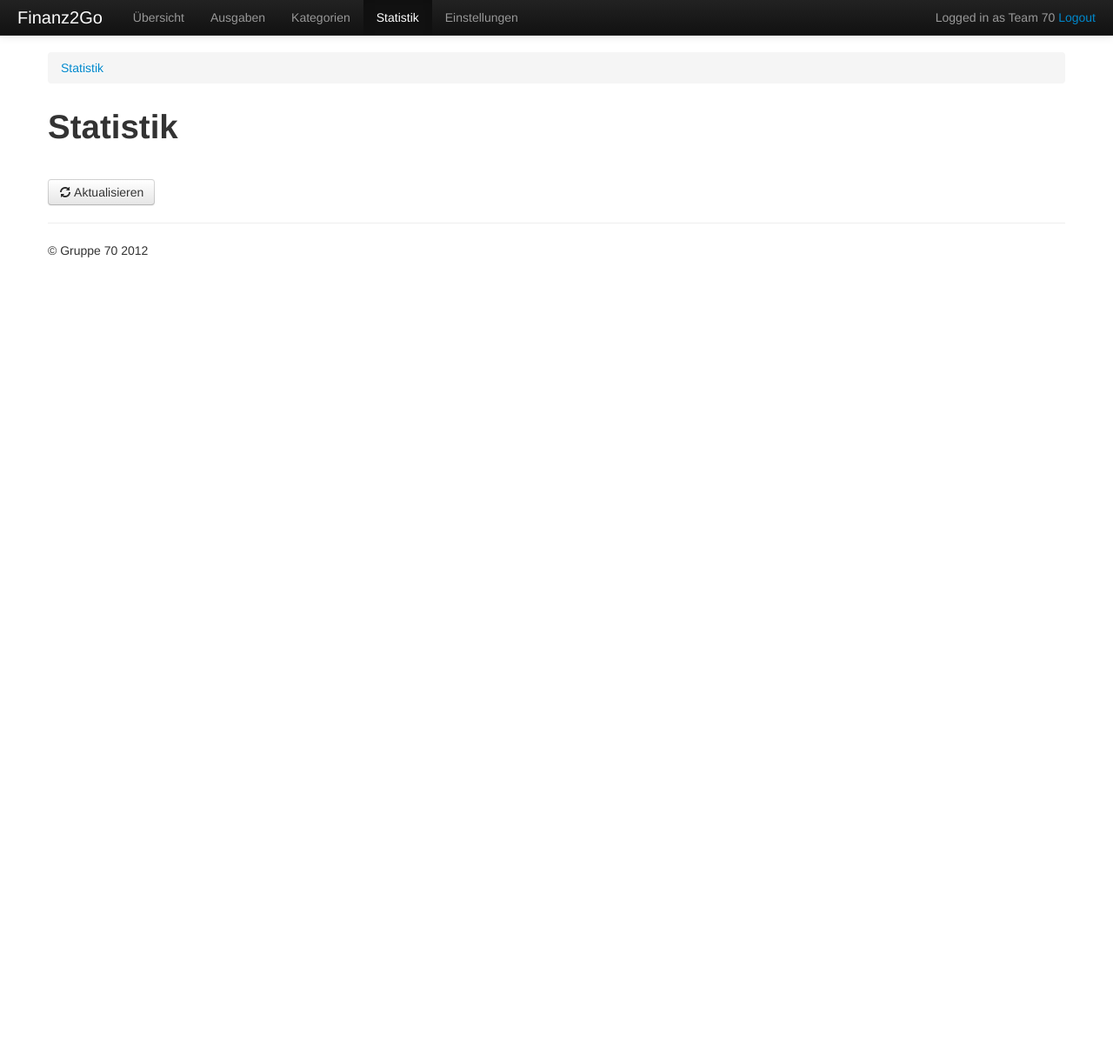
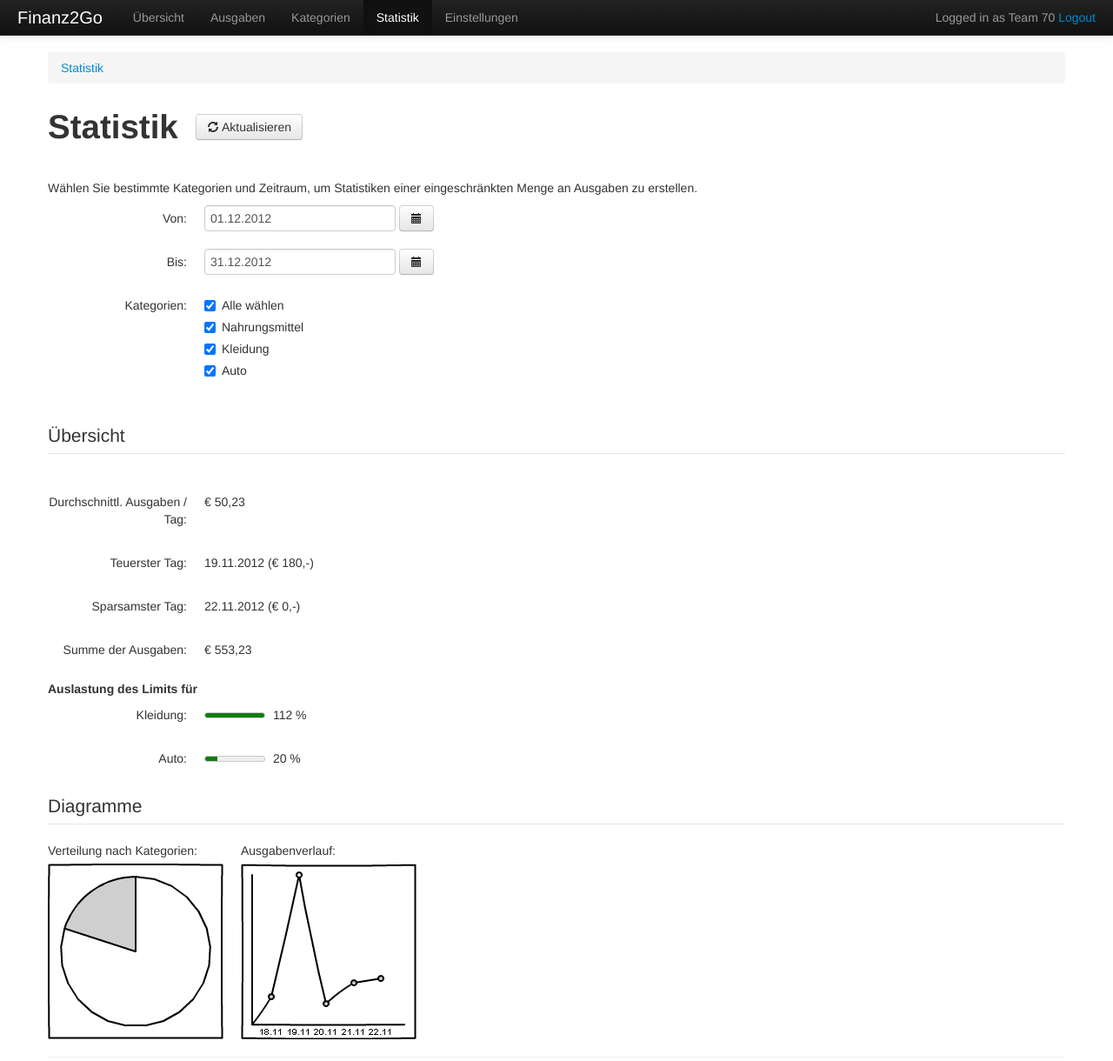
Before and after one commit to beikov/i-and-i-bsp3, a plain HTML site: page statistic.html in a window 1280 px wide. Shown: the top 1220 px of the page at 87% size. Before the commit the page ends 800 px from the top, so only its background shows below. Drawn offline with nearby package versions, Linux system fonts and the light colour scheme.

Commit message:
Implemented favourite and statistic views

```diff
--- a/statistic.html
+++ b/statistic.html
@@ -14,6 +14,9 @@
         padding-top: 60px;
         padding-bottom: 40px;
       }
+	  .uebersicht-control-label{
+		padding-top: 5px;
+	  }
     </style>
     <link href="css/bootstrap-responsive.min.css" rel="stylesheet">
 
@@ -71,19 +74,128 @@
 
       <div class="row">
         <div class="span12">
-          <h1>Statistik</h1>
-		</div>
-      </div>
-
-      <div class="row">
-        <div class="span12">
-		  <button class="btn">
+          <h1 style="float:left;margin-right:20px;">Statistik</h1>
+		  <button class="btn" style="margin-top:15px;">
 		    <span class="icon-refresh"></span> Aktualisieren
 		  </button>
 		</div>
       </div>
 
-      <hr>
+	  <div class="row">
+		  <div class="span12">
+			W&auml;hlen Sie bestimmte Kategorien und Zeitraum, um Statistiken einer eingeschr&auml;nkten Menge an Ausgaben zu erstellen.
+		  </div>
+	  </div>
+	  <p/>
+
+	  <form class="form-horizontal">
+		<fieldset>
+			<div class="control-group">
+				<label class="control-label">Von:</label>
+				<div class="controls">
+					<input type="text" value="01.12.2012"/>
+					<button class="btn"><i class="icon-calendar"></i></button>
+				</div>
+			</div>
+			<div class="control-group">
+				<label class="control-label">Bis:</label>
+				<div class="controls">
+					<input type="text" value="31.12.2012"/>
+					<button class="btn"><i class="icon-calendar"></i></button>
+				</div>
+			</div>
+			<div class="control-group">
+				<label class="control-label">Kategorien:</label>
+				<div class="controls">
+					<label class="checkbox">
+						<input type="checkbox" name="kategorie" value="" checked/>
+						Alle w&auml;hlen
+					</label>
+					<label class="checkbox">
+						<input type="checkbox" name="kategorie" value="" checked/>
+						Nahrungsmittel
+					</label>
+					<label class="checkbox">
+						<input type="checkbox" name="kategorie" value="" checked/>
+						Kleidung
+					</label>
+					<label class="checkbox">
+						<input type="checkbox" name="kategorie" value="" checked/>
+						Auto
+					</label>
+				</div>
+			</div>
+		</fieldset>
+	   </form>
+
+
+	   <fieldset class="form-horizontal">
+			<legend>&Uuml;bersicht</legend>
+
+			<div class="control-group">
+			<label class="control-label">Durchschnittl. Ausgaben / Tag:</label>
+			<div class="controls">
+				<label class="uebersicht-control-label">€ 50,23</label>
+			</div>
+			</div>
+
+			<div class="control-group">
+				<label class="control-label">Teuerster Tag:</label>
+				<div class="controls">
+					<label class="uebersicht-control-label">19.11.2012 (€ 180,-)</label>
+				</div>
+			</div>
+			<div class="control-group">
+				<label class="control-label">Sparsamster Tag:</label>
+				<div class="controls">
+					<label class="uebersicht-control-label">22.11.2012 (€ 0,-)</label>
+				</div>
+			</div>
+			<div class="control-group">
+				<label class="control-label">Summe der Ausgaben:</label>
+				<div class="controls">
+					<label class="uebersicht-control-label">€ 553,23</label>
+				</div>
+			</div>
+			<div style="clear:both;">
+				<label><b>Auslastung des Limits f&uuml;r</b></label>
+			</div>
+			<div class="control-group">
+				<label class="control-label">Kleidung:</label>
+				<div class="controls" style="padding-top:5px">
+					<meter max="100" min="0" value="112">
+
+					</meter>
+					<span style="padding-left:5px;">112 %</span>
+				</div>
+			</div>
+			<div class="control-group">
+				<label class="control-label">Auto:</label>
+				<div class="controls" style="padding-top:5px">
+					<meter max="100" min="0" value="20">
+
+					</meter>
+					<span style="padding-left:5px;">20 %</span>
+				</div>
+			</div>
+
+
+	   </fieldset>
+	   <fieldset>
+			<legend>Diagramme</legend>
+
+			<div style="float:left;margin-right:20px;">
+				<label>Verteilung nach Kategorien:</label>
+				<img src="img/verteilung_kategorien.png" />
+			</div>
+			<div>
+				<label>Ausgabenverlauf:</label>
+				<img src="img/ausgaben_verlauf.png" />
+			</div>
+	   </fieldset>
+	   <p/>
+
+      <hr/>
 
       <footer>
         <p>&copy; Gruppe 70 2012</p>
```
Also changed, not shown: favourites.html (added, +136 -0 lines), index.html (+1 -0 lines), img/ausgaben_verlauf.png (added), img/verteilung_kategorien.png (added).
